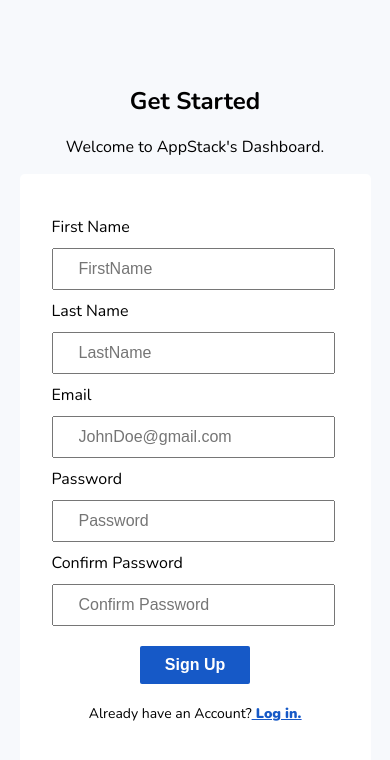
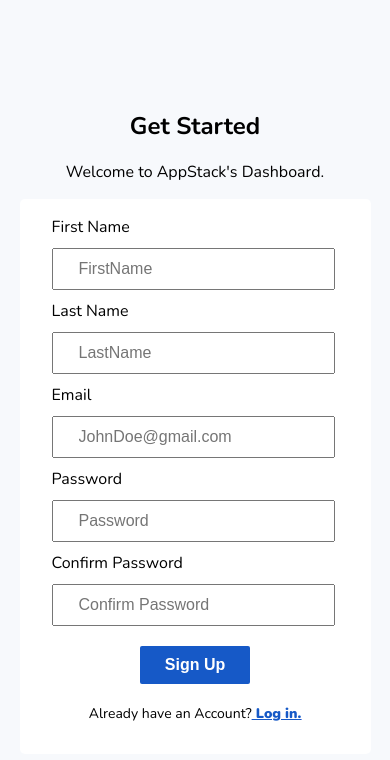
Before and after one commit to TEE2DWHY/admin-dashboard, a Next.js app: page /sign-up in a window 390 px wide. Shown: the top 760 px of the page. Built offline with nearby package versions, Linux system fonts and the light colour scheme.

Commit message:
modified mobile.css

```diff
--- a/app/sign-up/page.jsx
+++ b/app/sign-up/page.jsx
@@ -30,7 +30,7 @@ const SignUp = () => {
 
   return (
     <>
-      <div className="auth-container">
+      <div className="auth-container sign-up">
         <div className="auth-header">
           <h2>Get Started</h2>
           <p>Welcome to AppStack's Dashboard.</p>
--- a/styles/mobile.css
+++ b/styles/mobile.css
@@ -119,6 +119,10 @@
     width: 90%;
   }
 
+  .sign-up form {
+    padding: 15px 30px !important;
+  }
+
   .login {
     margin-top: -50px;
   }
```
